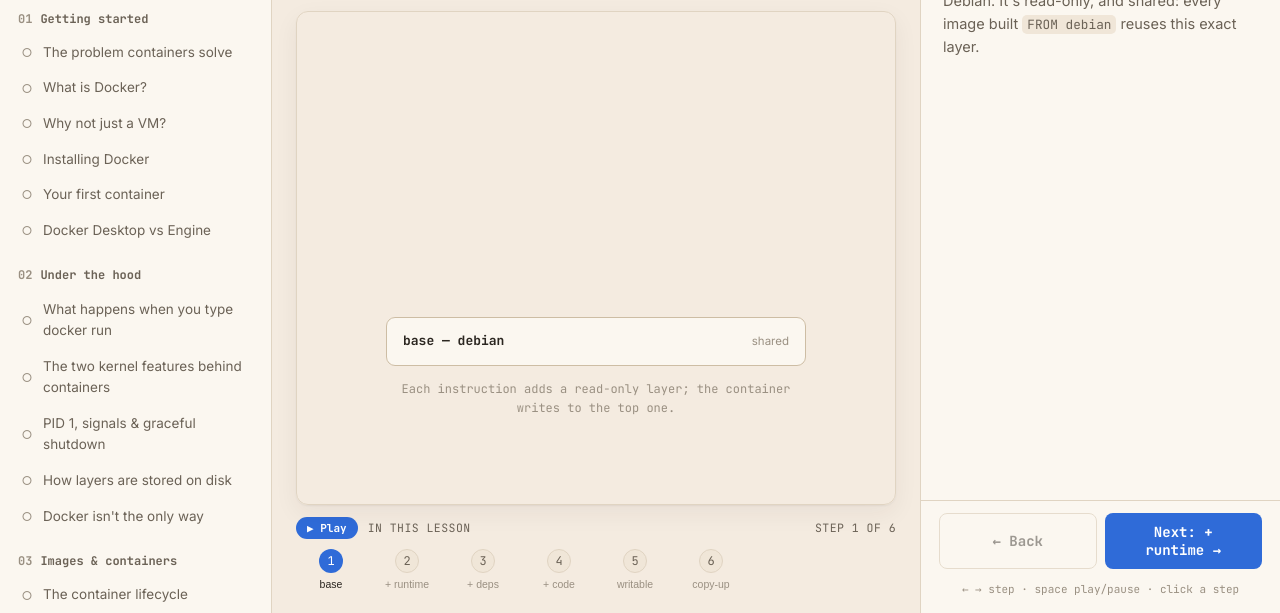
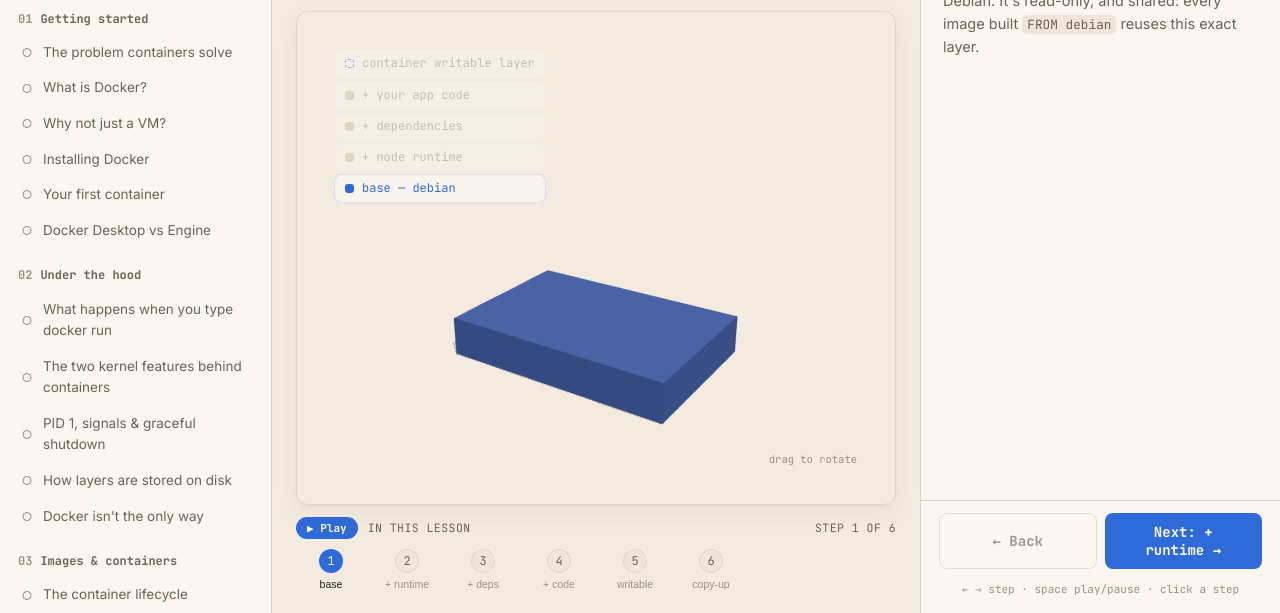
Before and after one commit to SHIVAM-SHARMA-766/dev2ops-learn, an Astro site: page /docker/containers/images-and-layers in a window 1280 px wide. Shown: the part 188-801 px from the top of the page. Built offline with nearby package versions, Linux system fonts and the light colour scheme; Astro itself is replaced by a stand-in of ours; animation ran at ten frames a second.

Commit message:
Real WebGL 3D scene with three.js (Layers3D)
Level up from CSS/SVG to a true 3D engine: a three.js WebGL scene where image layers stack as lit 3D slabs with soft shadows, edge outlines, a translucent writable layer, gentle auto-orbit and drag-to-rotate. Theme-aware (reads --accent). Reuses the layerStack YAML, so images-and-layers now renders in 3D. three.js added as a dependency.

```diff
--- a/courses/docker/containers/images-and-layers.yml
+++ b/courses/docker/containers/images-and-layers.yml
@@ -5,7 +5,7 @@ difficulty: beginner
 order: 2
 
 scene:
-  widget: layerStack
+  widget: layers3d
   caption: Each instruction adds a read-only layer; the container writes to the top one.
   layers:
     - { label: base — debian, sub: shared }
--- a/package.json
+++ b/package.json
@@ -15,6 +15,7 @@
     "astro": "7.4.13",
     "react": "19.3.1",
     "react-dom": "19.3.1",
+    "three": "^0.187.0",
     "yaml": "2.9.1"
   },
   "engines": {
--- /dev/null
+++ b/src/islands/widgets/Layers3D.jsx
@@ -0,0 +1,176 @@
+// Layers3D — a real WebGL (three.js) scene: image layers stack up as 3D slabs,
+// one per step, with soft shadows, a translucent writable layer, gentle
+// auto-orbit and drag-to-rotate. Reuses the same YAML as `layerStack`
+// (layers: [{label}], writable: {label}). Client-only.
+import React, { useEffect, useRef } from 'react';
+import * as THREE from 'three';
+import { OrbitControls } from 'three/examples/jsm/controls/OrbitControls.js';
+
+function cssColor(cssVar, fallback) {
+  try {
+    const el = document.createElement('span');
+    el.style.color = `var(${cssVar})`;
+    el.style.display = 'none';
+    document.body.appendChild(el);
+    const c = getComputedStyle(el).color;
+    el.remove();
+    return new THREE.Color(c);
+  } catch {
+    return new THREE.Color(fallback);
+  }
+}
+
+export default function Layers3D({ layers = [], writable, activeStep = 0 }) {
+  const mountRef = useRef(null);
+  const stepRef = useRef(activeStep);
+  stepRef.current = activeStep;
+
+  useEffect(() => {
+    const mount = mountRef.current;
+    if (!mount) return;
+
+    const W0 = mount.clientWidth || 600;
+    const H0 = mount.clientHeight || 360;
+
+    const accent = cssColor('--accent', '#2f6bd8');
+    const ink = cssColor('--ink', '#2b2620');
+
+    const scene = new THREE.Scene();
+    const camera = new THREE.PerspectiveCamera(34, W0 / H0, 0.1, 100);
+    camera.position.set(5.2, 4.4, 6.6);
+
+    const renderer = new THREE.WebGLRenderer({ antialias: true, alpha: true });
+    renderer.setPixelRatio(Math.min(window.devicePixelRatio, 2));
+    renderer.setSize(W0, H0);
+    renderer.shadowMap.enabled = true;
+    renderer.shadowMap.type = THREE.PCFSoftShadowMap;
+    mount.appendChild(renderer.domElement);
+
+    // lights
+    scene.add(new THREE.HemisphereLight(0xffffff, 0x8899aa, 0.85));
+    const key = new THREE.DirectionalLight(0xffffff, 1.1);
+    key.position.set(5, 9, 4);
+    key.castShadow = true;
+    key.shadow.mapSize.set(1024, 1024);
+    key.shadow.camera.near = 1; key.shadow.camera.far = 30;
+    key.shadow.camera.left = -8; key.shadow.camera.right = 8;
+    key.shadow.camera.top = 8; key.shadow.camera.bottom = -8;
+    scene.add(key);
+
+    const slabW = 3, slabD = 2, slabH = 0.5, gap = 0.08;
+    const items = [...layers.map((l) => ({ ...l, writable: false })), ...(writable ? [{ ...writable, writable: true }] : [])];
+    const total = items.length;
+    const stackH = total * (slabH + gap);
+
+    // ground shadow catcher
+    const ground = new THREE.Mesh(
+      new THREE.CircleGeometry(6, 48),
+      new THREE.ShadowMaterial({ opacity: 0.16 }),
+    );
+    ground.rotation.x = -Math.PI / 2;
+    ground.position.y = -0.02;
+    ground.receiveShadow = true;
+    scene.add(ground);
+
+    // build slabs
+    const meshes = items.map((it, i) => {
+      const geo = new THREE.BoxGeometry(slabW, slabH, slabD);
+      const shade = it.writable ? 0.55 : 0.1 + (i / Math.max(total - 1, 1)) * 0.45;
+      const color = accent.clone().lerp(new THREE.Color(0xffffff), shade);
+      const mat = new THREE.MeshStandardMaterial({
+        color,
+        roughness: 0.55,
+        metalness: 0.05,
+        transparent: true,
+        opacity: it.writable ? 0.5 : 1,
+        depthWrite: !it.writable,
+      });
+      const mesh = new THREE.Mesh(geo, mat);
+      mesh.castShadow = true;
+      mesh.position.set(0, i * (slabH + gap) + slabH / 2, 0);
+      mesh.scale.set(0.001, 0.001, 0.001);
+      mesh.userData.baseY = mesh.position.y;
+      scene.add(mesh);
+      // edge outline for definition
+      const edges = new THREE.LineSegments(
+        new THREE.EdgesGeometry(geo),
+        new THREE.LineBasicMaterial({ color: ink, transparent: true, opacity: 0.18 }),
+      );
+      mesh.add(edges);
+      return mesh;
+    });
+
+    const controls = new OrbitControls(camera, renderer.domElement);
+    controls.target.set(0, stackH * 0.45, 0);
+    controls.enableDamping = true;
+    controls.dampingFactor = 0.08;
+    controls.enablePan = false;
+    controls.enableZoom = false;
+    controls.autoRotate = true;
+    controls.autoRotateSpeed = 1.1;
+    controls.minPolarAngle = Math.PI * 0.18;
+    controls.maxPolarAngle = Math.PI * 0.46;
+    controls.update();
+
+    let raf;
+    const tick = () => {
+      const s = stepRef.current;
+      // reveal rule: read-only layer i visible when step >= i; writable when step >= layers.length
+      meshes.forEach((m, i) => {
+        const isWritable = items[i].writable;
+        const visible = isWritable ? s >= layers.length : s >= i;
+        const target = visible ? 1 : 0.001;
+        m.scale.y += (target - m.scale.y) * 0.16;
+        m.scale.x += ((visible ? 1 : 0.001) - m.scale.x) * 0.16;
+        m.scale.z += ((visible ? 1 : 0.001) - m.scale.z) * 0.16;
+        m.position.y = m.userData.baseY * m.scale.y;
+        if (isWritable) {
+          const want = (s >= layers.length + 1) ? 0.72 : 0.42; // glow a touch on copy-up step
+          m.material.opacity += (want * (visible ? 1 : 0) - m.material.opacity) * 0.14;
+        }
+      });
+      controls.update();
+      renderer.render(scene, camera);
+      raf = requestAnimationFrame(tick);
+    };
+    tick();
+
+    const onResize = () => {
+      const w = mount.clientWidth, h = mount.clientHeight;
+      if (!w || !h) return;
+      camera.aspect = w / h; camera.updateProjectionMatrix();
+      renderer.setSize(w, h);
+    };
+    const ro = new ResizeObserver(onResize);
+    ro.observe(mount);
+
+    return () => {
+      cancelAnimationFrame(raf);
+      ro.disconnect();
+      controls.dispose();
+      renderer.dispose();
+      scene.traverse((o) => { if (o.geometry) o.geometry.dispose(); if (o.material) o.material.dispose?.(); });
+      if (renderer.domElement.parentNode) renderer.domElement.parentNode.removeChild(renderer.domElement);
+    };
+  }, [layers, writable]);
+
+  const names = [...layers, ...(writable ? [{ ...writable, writable: true }] : [])];
+  return (
+    <div className="w-three">
+      <div className="three-canvas" ref={mountRef} />
+      <div className="three-legend">
+        {names.map((n, i) => {
+          const isW = n.writable;
+          const on = isW ? activeStep >= layers.length : activeStep >= i;
+          const active = isW ? activeStep >= layers.length : activeStep === i;
+          return (
+            <div key={i} className={`three-leg ${on ? 'is-on' : ''} ${active ? 'is-active' : ''} ${isW ? 'is-writable' : ''}`}>
+              <span className="three-leg__dot" />{n.label}
+            </div>
+          );
+        })}
+      </div>
+      <div className="three-hint mono">drag to rotate</div>
+    </div>
+  );
+}
--- a/src/islands/widgets/index.jsx
+++ b/src/islands/widgets/index.jsx
@@ -18,6 +18,7 @@ import SizeScale from './SizeScale.jsx';
 import ProblemScene from './ProblemScene.jsx';
 import IconReveal from './IconReveal.jsx';
 import PacketJourney from './PacketJourney.jsx';
+import Layers3D from './Layers3D.jsx';
 
 const REGISTRY = {
   stagedReveal: StagedReveal,
@@ -36,6 +37,7 @@ const REGISTRY = {
   problemScene: ProblemScene,
   iconReveal: IconReveal,
   packetJourney: PacketJourney,
+  layers3d: Layers3D,
 };
 
 export function Scene({ scene, activeStep, steps }) {
--- a/src/styles/player.css
+++ b/src/styles/player.css
@@ -468,6 +468,26 @@
 .size-label { font-size: 11.5px; font-weight: 600; text-align: center; }
 .size-note { font-size: 9.5px; color: var(--ink-faint); text-align: center; max-width: 84px; }
 
+/* Layers3D — WebGL (three.js) scene */
+.w-three { position: relative; width: 100%; height: 100%; min-height: 380px; }
+.three-canvas { position: absolute; inset: 0; width: 100%; height: 100%; cursor: grab; }
+.three-canvas:active { cursor: grabbing; }
+.three-legend {
+  position: absolute; top: 14px; left: 14px; z-index: 2; display: flex; flex-direction: column-reverse; gap: 4px;
+  pointer-events: none;
+}
+.three-leg {
+  display: flex; align-items: center; gap: 8px; font-family: var(--font-mono); font-size: 12px;
+  padding: 4px 10px; border-radius: 7px; background: color-mix(in srgb, var(--surface) 80%, transparent);
+  color: var(--ink-faint); opacity: 0.5; transition: all 0.3s; backdrop-filter: blur(3px);
+}
+.three-leg.is-on { opacity: 1; color: var(--ink-soft); }
+.three-leg.is-active { color: var(--accent); box-shadow: 0 0 0 1.5px var(--accent-soft); }
+.three-leg__dot { width: 9px; height: 9px; border-radius: 3px; background: var(--line-strong); }
+.three-leg.is-on .three-leg__dot { background: var(--accent); }
+.three-leg.is-writable .three-leg__dot { background: transparent; border: 1.5px dashed var(--accent); }
+.three-hint { position: absolute; bottom: 12px; right: 14px; z-index: 2; font-size: 10.5px; color: var(--ink-faint); pointer-events: none; }
+
 /* PacketJourney — travelling packet on an isometric grid */
 .w-journey {
   position: relative; width: 100%; height: 100%; min-height: 360px; border-radius: 12px;
```
Also changed, not shown: 1 other file.
